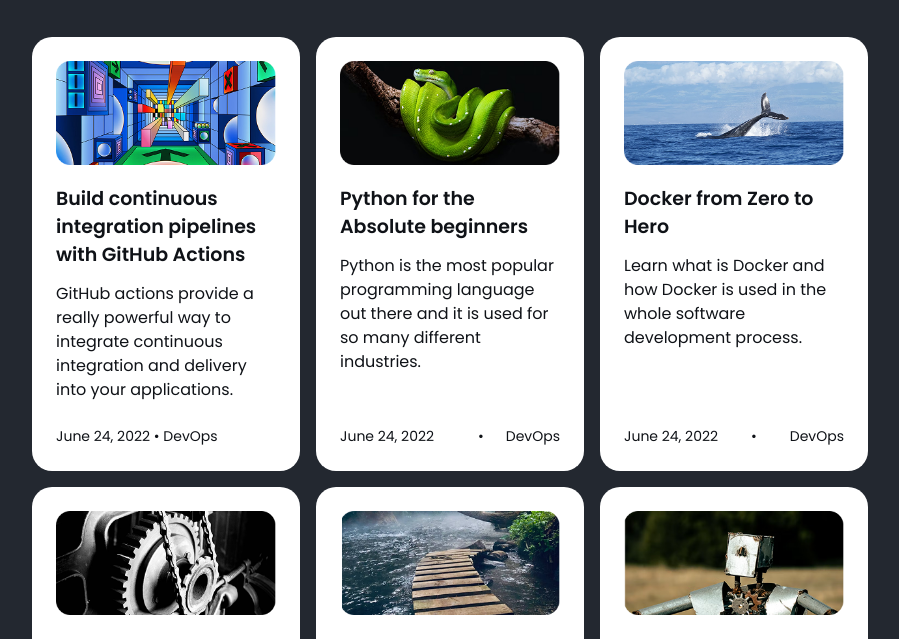
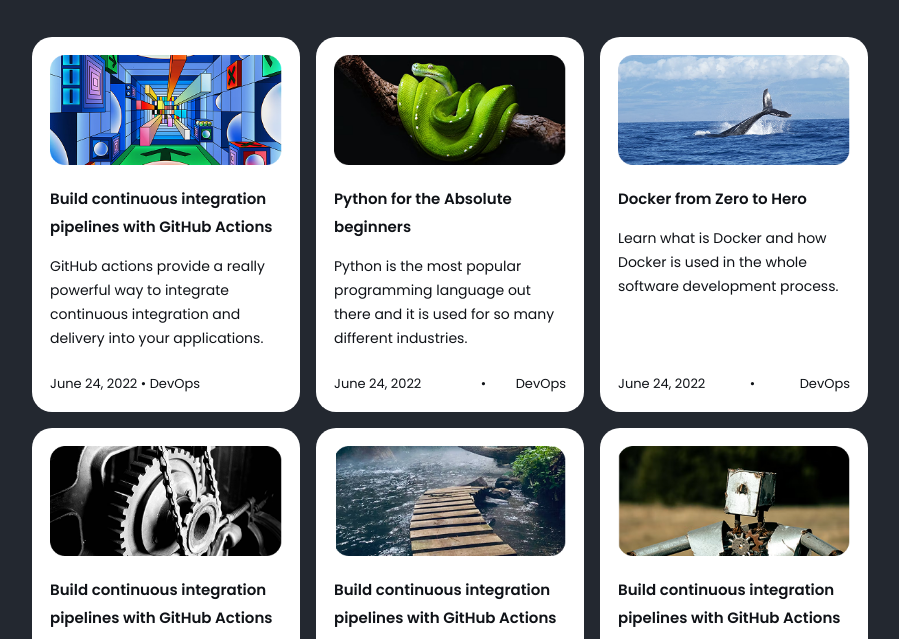
Before and after one commit to DariannysZambrano/fullstack-roadmap, a plain HTML site: page CHECKPOINT/Checkpoint.html in a window 1280 px wide. Shown: the part 567-1206 px from the top of the page, without its empty margins (186-1085 px from the left). Drawn offline with nearby package versions, Linux system fonts and the light colour scheme; a web font is replaced by a local one.

Commit message:
solo falta el responsive

```diff
--- a/CHECKPOINT/Estilos/style.css
+++ b/CHECKPOINT/Estilos/style.css
@@ -96,7 +96,7 @@ body {
 .Article {
     background-color: #FFFFFF;
     border-radius: 20px;
-    padding: 24px;
+    padding: 18px;
     max-width: 360px;
     height: auto;
     box-sizing: border-box;
@@ -104,12 +104,11 @@ body {
     flex-direction: column;
 }
 
-
 .tituloDeLosArticulos {
     font-family: "Poppins", sans-serif;
     font-style: normal;
     font-weight: 600;
-    font-size: 19px;
+    font-size: 15px;
     line-height: 28px;
     margin-top: 20px;
     margin-bottom: 13px;
@@ -121,7 +120,7 @@ body {
     font-family: 'Poppins', sans-serif;
     font-style: normal;
     font-weight: 400;
-    font-size: 1rem;
+    font-size: 14px;
     line-height: 24px;
     margin-bottom: 24px;
 }
@@ -132,9 +131,8 @@ body {
     color: #0F1217;
     font-family: 'Poppins', sans-serif;
     font-style: regular;
-    font-size: 14px;
+    font-size: 13px;
     margin-top: auto;
-
 }
 
 section {
```
Also changed, not shown: CHECKPOINT/app.js (added).
